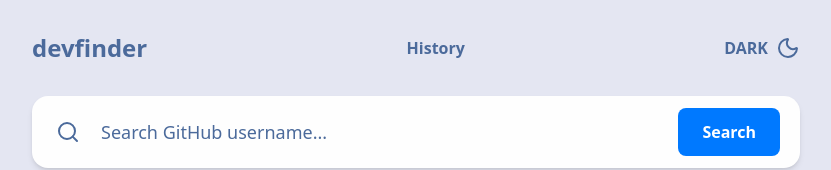
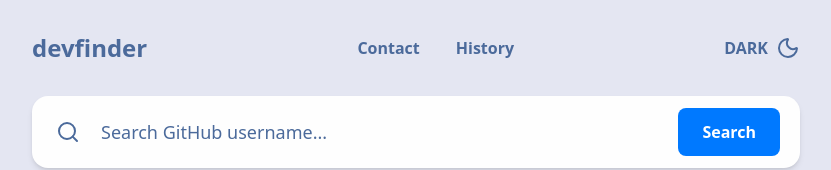
Before and after one commit to Fernando-Washington/play55-desafio-frontend-2025, a Nuxt app: page / in a window 1280 px wide. Shown: the top 170 px of the page, without its empty margins (224-1055 px from the left). Built offline with nearby package versions, Linux system fonts and the light colour scheme.

Commit message:
feat(AppHeader): add contact button and modal functionality

```diff
--- a/components/AppHeader.vue
+++ b/components/AppHeader.vue
@@ -1,7 +1,13 @@
 <template>
   <header class="flex justify-between items-center mb-8">
     <h1 class="text-2xl font-bold">devfinder</h1>
-    <nav>
+    <nav class="">
+      <button
+        class="text-1xl font-bold hover:text-blue- hover:underline cursor-pointer mr-9"
+        @click="showContactModal = true"
+      >
+        Contact
+      </button>
       <NuxtLink
         to="/history"
         class="text-1xl font-bold hover:text-blue- hover:underline cursor-pointer"
@@ -21,22 +27,29 @@
         <Moon />
       </template>
     </button>
+
+    <!--Contact modal-->
+
+    <ContactModal v-if="showContactModal" @close="showContactModal = false" />
   </header>
 </template>
 
 <script>
 import { Moon } from "lucide-vue-next";
 import { Sun } from "lucide-vue-next";
+import ContactModal from "./ContactModal.vue";
 
 export default {
   name: "AppHeader",
   components: {
     Moon,
     Sun,
+    ContactModal,
   },
   data() {
     return {
       isDark: false,
+      showContactModal: false,
     };
   },
   mounted() {
```
